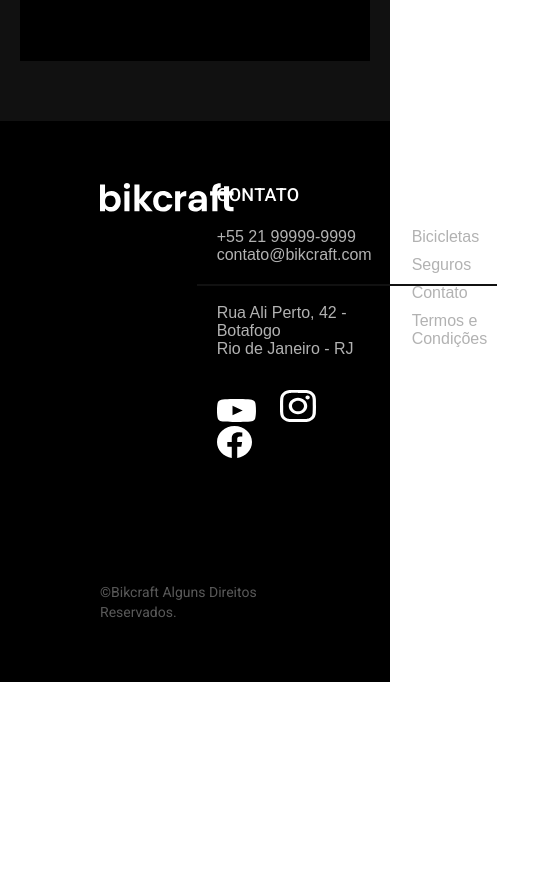
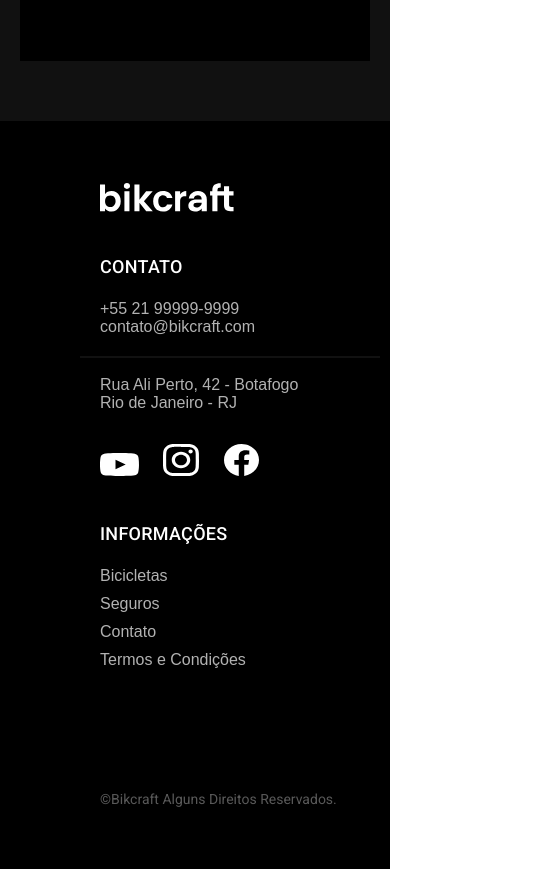
Before and after one commit to MClaraDeveloper/bikcraft, a plain HTML site: page index.html in a window 390 px wide. Shown: the part 4371-5240 px from the top of the page, 539 px wide, since content can reach past the window. Before the commit the page ends 5053 px from the top, so only its background shows below. Drawn offline with Linux system fonts and the light colour scheme.

Commit message:
footer links

```diff
--- a/css/footer/footer.css
+++ b/css/footer/footer.css
@@ -50,3 +50,14 @@
   background-color: var(--cor-11);
   position: absolute;
 }
+@media (max-width: 800px) {
+  .footer {
+    grid-template-columns: 1fr;
+  }
+  .footer-informacoes {
+    padding-left: 100px;
+  }
+  .footer-contato {
+    padding-left: 100px;
+  }
+}
--- a/index.html
+++ b/index.html
@@ -154,15 +154,15 @@
     <div class="footer-bike"><img src="./icones/bikcraft - home.svg" alt="bikcraft"></div>
     <ul class="footer-contato">
       <h2 class="font-rob-g-b cor-0">CONTATO</h2>
-      <li>+55 21 99999-9999</li>
-      <li>contato@bikcraft.com</li>
+      <li><a href="tel:+552199999999">+55 21 99999-9999</a></li>
+      <li><a href="mailto:contato@bikcraft.com"> contato@bikcraft.com</a></li>
       <ul class="footer-contato2">
         <li>Rua Ali Perto, 42 - Botafogo</li>
         <li>Rio de Janeiro - RJ
         </li>
       </ul>
       <ul class="footer-redes">
-        <li><img src="./icones/youtube.svg" alt="facebook"> <img src="./icones/instagram.svg" alt="facebook"><img src="./icones/facebook.svg" alt="facebook"></li>
+        <li><a href="./"><img src="./icones/youtube.svg" alt="youtube"></a> <a href="./"><img src="./icones/instagram.svg" alt="instagram"></a> <a href="./"><img src="./icones/facebook.svg" alt="facebook"></a></li>
       </ul>
     </ul>
     <ul class="footer-informacoes">
```
